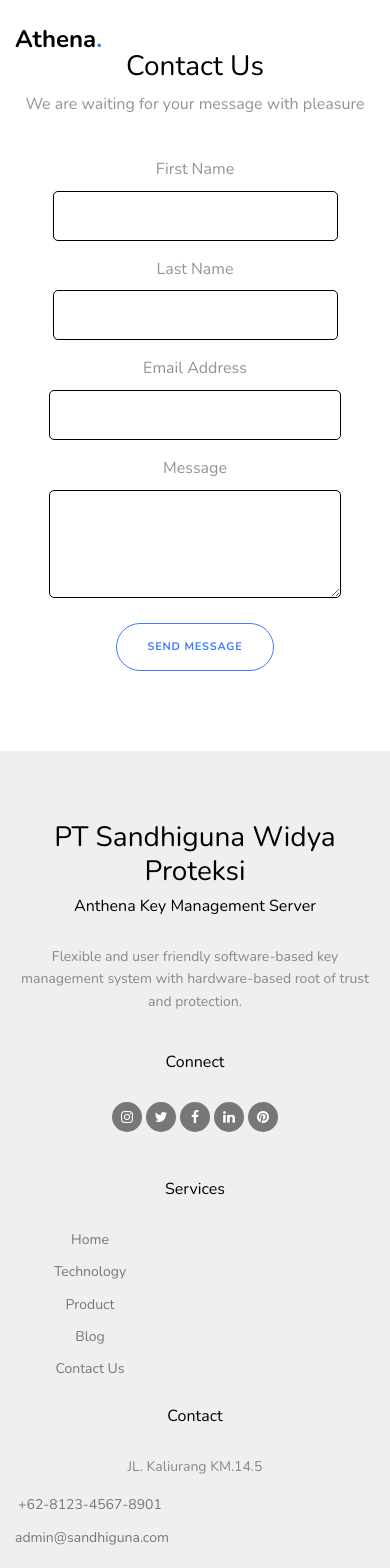
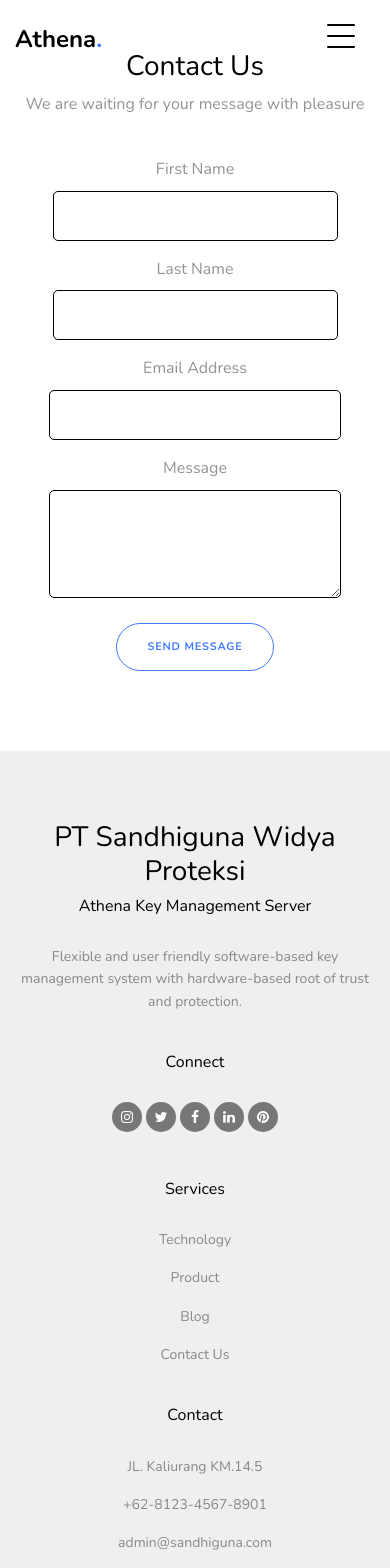
Before and after one commit to Intern-2024-2025/Portal-Customer, a Vue app in the folder Frontend/: page /contact in a window 390 px wide. Shown: the top 1568 px of the page. Built offline with nearby package versions, Linux system fonts and the light colour scheme.

Commit message:
handle toggle

```diff
--- a/Frontend/src/components/LandingPage/Footer.vue
+++ b/Frontend/src/components/LandingPage/Footer.vue
@@ -2,7 +2,7 @@
 import { contactInfo } from "../../data/items";
 
 const copyrightText = "Copyright 2024, All rights reserved.";
-const column1Heading = "Anthena Key Management Server";
+const column1Heading = "Athena Key Management Server";
 const column1Text =
   "Flexible and user friendly software-based key management system with hardware-based root of trust and protection.";
 const column2Heading = "Projects";
@@ -92,36 +92,38 @@
         <div class="col-lg-2">
           <div class="widget">
             <h3>{{ column3Heading }}</h3>
-            <ul class="list-unstyled float-left links">
+            <p> </p>
+            <p>Technology</p>
+            <p>Product</p>
+            <p>Blog</p>
+            <p>Contact Us</p>
+            <!-- <ul class="list-unstyled links">
               <li><a href="#">Home</a></li>
               <li><a href="#">Technology</a></li>
               <li><a href="#">Product</a></li>
               <li><a href="#">Blog</a></li>
               <li><a href="#">Contact Us</a></li>
-            </ul>
+            </ul> -->
           </div>
         </div>
         <div class="col-lg-3">
           <div class="widget">
             <h3>{{ column4Heading }}</h3>
             <address>{{ contactInfo.address }}</address>
-            <ul class="list-unstyled links mb-4">
+            <p>{{contactInfo.phone1}}</p>
+            <p>{{contactInfo.email}}</p>
+            <!-- <ul class="list-unstyled links mb-4">
               <li>
                 <a :href="'tel://' + contactInfo.phone1">{{
                   contactInfo.phone1
                 }}</a>
               </li>
-              <!-- <li>
-                <a :href="'tel://' + contactInfo.phone2">{{
-                  contactInfo.phone2
-                }}</a>
-              </li> -->
               <li>
                 <a :href="'mailto:' + contactInfo.email"
                   ><span>{{ contactInfo.email }}</span></a
                 >
               </li>
-            </ul>
+            </ul> -->
           </div>
         </div>
       </div>
--- a/Frontend/src/components/LandingPage/Header.vue
+++ b/Frontend/src/components/LandingPage/Header.vue
@@ -1,5 +1,15 @@
 <script setup>
 import { themeColor, siteName } from "../../data/items";
+
+import { ref } from "vue";
+
+// State untuk toggle menu
+const isMenuOpen = ref(false);
+
+// Function untuk toggle menu
+const toggleMenu = () => {
+  isMenuOpen.value = !isMenuOpen.value;
+};
 </script>
 <template>
   <nav class="site-nav dark js-site-navbar mb-5 site-navbar-target">
@@ -68,6 +78,24 @@
         >
           <span></span>
         </a> -->
+        <!-- Tombol Toggle untuk layar kecil -->
+        <a
+          href="#"
+          class="burger ml-auto float-right site-menu-toggle d-inline-block d-lg-none"
+          @click="toggleMenu"
+        >
+          <span></span>
+        </a>
+
+
+        <ul v-if="isMenuOpen" class="js-clone-nav d-lg-none mt-3 site-menu float-left mobile-menu" id="mobile-menu">
+          <button class="close-btn" @click="toggleMenu">&times;</button>
+          <li><router-link to="/" active-class="active">Home</router-link></li>
+          <li><router-link to="/technology" active-class="active">Technology</router-link></li>
+          <li><router-link to="/product" active-class="active">Product</router-link></li>
+          <li><router-link to="/blog" active-class="active">Blog</router-link></li>
+          <li class="cta-button-rounded"><a class="btn-outline-primary-header" href="/contact">Contact Us</a></li>
+        </ul>
       </div>
     </div>
   </nav>
@@ -87,4 +115,62 @@
   color: white !;
   border-color: hsl(240, 80%, 40%);
 }
+
+/* Default menu styling */
+.site-menu {
+  list-style: none;
+  padding: 0;
+  margin: 0;
+  display: flex;
+  flex-direction: row;
+}
+
+.site-menu li {
+  margin-right: 20px;
+}
+
+.burger {
+  display: none;
+}
+
+.close-btn {
+  position: absolute;
+  top: 10px;
+  right: 20px;
+  background: none;
+  border: none;
+  font-size: 30px;
+  cursor: pointer;
+}
+
+@media (max-width: 992px) {
+  .burger {
+    display: inline-block;
+    position: absolute;
+    right: 20px;
+
+  }
+
+  .site-menu {
+    display: none;
+  }
+
+  #mobile-menu {
+    position: fixed;
+    top: 0;
+    right: 0;
+    width: 100%;
+    max-width: 300px;
+    height: 100vh;
+    background-color: white;
+    box-shadow: -5px 0 10px rgba(0, 0, 0, 0.1);
+    z-index: 9999;
+    display: flex;
+    flex-direction: column;
+    padding: 20px;
+    transition: transform 0.3s ease-in-out;
+  }
+
+}
+
 </style>
--- a/Frontend/src/components/LandingPage/Product.vue
+++ b/Frontend/src/components/LandingPage/Product.vue
@@ -80,7 +80,7 @@
               </div>
             </div>
             <div class="col-lg-4" data-aos="fade-up" data-aos-delay="100">
-              <div class="pricing-product active">
+              <div class="pricing-product shadow active">
                 <div class="price">
                   <p>AthenaARCOS (aRC)</p>
                 </div>
@@ -153,7 +153,7 @@
   position: relative;
   padding: 20px;
   border: 2px solid #ffffff;
-  background: white;
+  background: rgb(251, 249, 249);
   border-radius: 10px;
   transition: all 0.3s ease; /* Animasi perubahan */
 }
```
